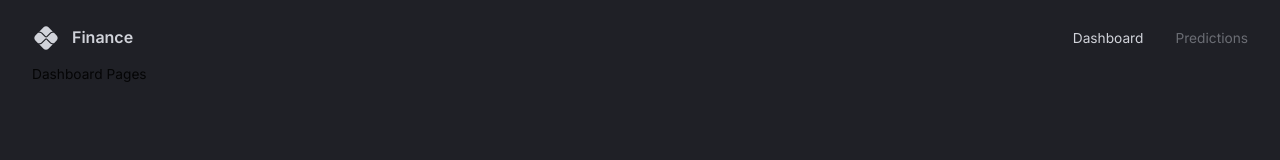
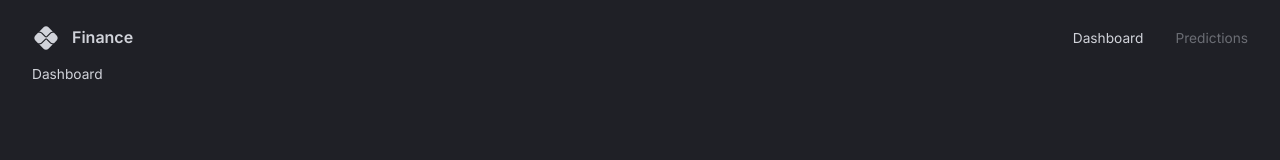
Before and after one commit to rorense/dashboard, a React (Vite) app in the folder client/: page / in a window 1280 px wide. Shown: the top 160 px of the page. Built offline with nearby package versions, Linux system fonts and the light colour scheme.

Commit message:
Working on dashboard

```diff
--- a/client/src/App.tsx
+++ b/client/src/App.tsx
@@ -4,7 +4,8 @@
 import { ThemeProvider, CssBaseline } from "@mui/material"
 import { BrowserRouter, Routes, Route } from "react-router-dom"
 import { Box } from "@mui/material";
-import  Navbar  from "@/scenes/navbar"
+import  Navbar  from "@/scenes/navbar";
+import Dashboard from "@/scenes/dashboard"
 
 // Main app component
 function App() {
@@ -19,8 +20,7 @@
             <Navbar />
             <Routes>
 
-              <Route path="/" element={
-                <div>Dashboard Pages</div>}/>
+              <Route path="/" element={<Dashboard />}/>
 
               <Route path="/predictions" element={
                 <div>Prediction Page</div>}/>
--- /dev/null
+++ b/client/src/scenes/dashboard/index.tsx
@@ -0,0 +1,10 @@
+import { Box, useTheme } from '@mui/material';
+
+function Dashboard() {
+    const { palette } = useTheme();
+  return (
+    <Box color={ palette.grey[300]}>Dashboard</Box>
+  )
+}
+
+export default Dashboard;
```
